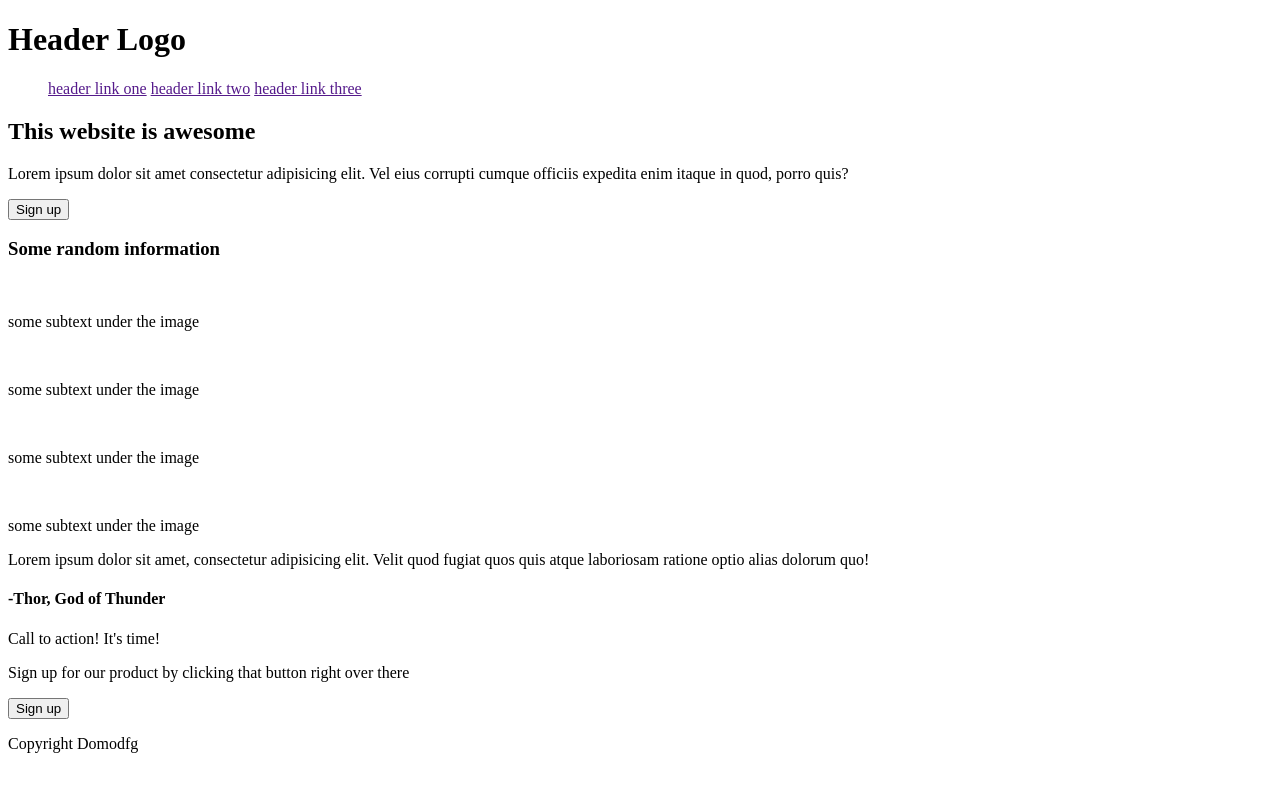
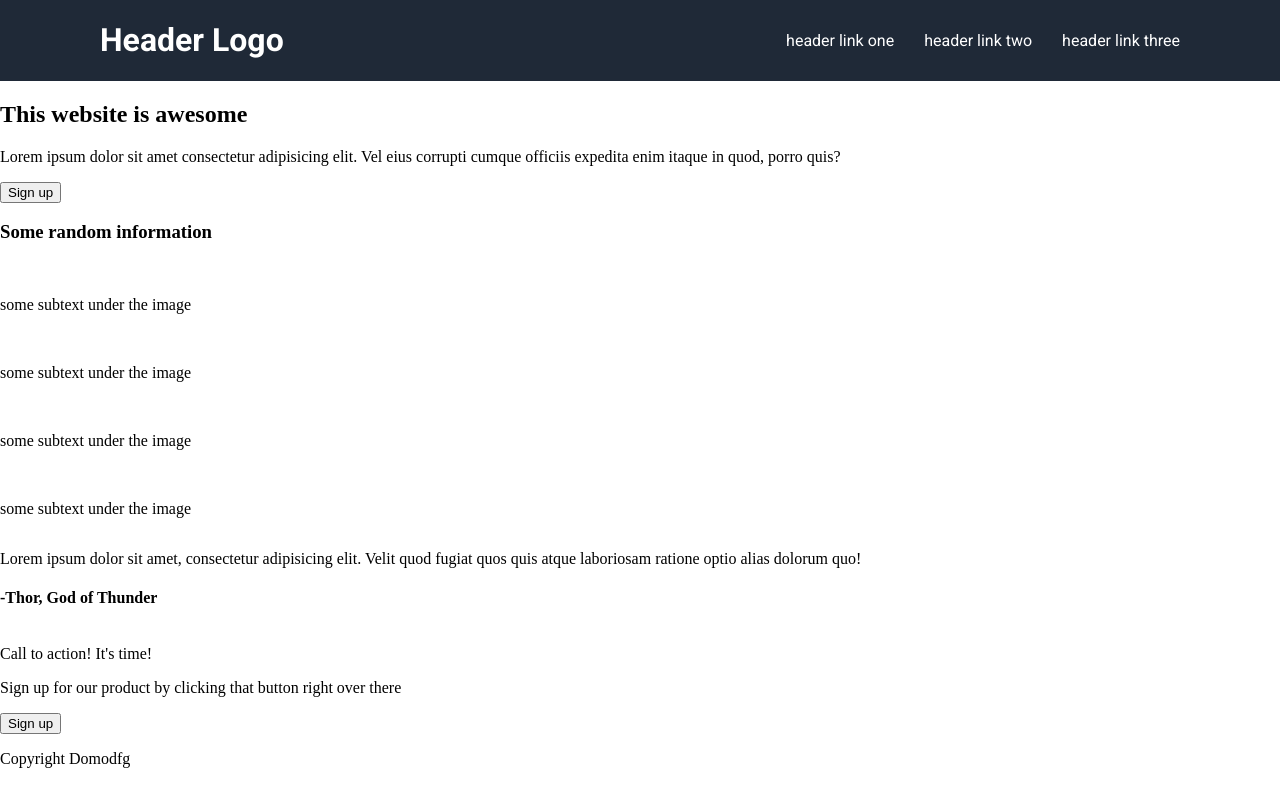
Before and after one commit to domodfg/Landing-page, a plain HTML site: page index.html in a window 1280 px wide. Drawn offline with Linux system fonts and the light colour scheme.

Commit message:
Add css style to header

```diff
--- a/css/style.css
+++ b/css/style.css
@@ -0,0 +1,28 @@
+body {
+    display: flex;
+    flex-direction: column;
+    margin: 0;
+}
+
+.header {
+    display: flex;
+    justify-content: space-between;
+    padding-left: 100px;
+    padding-right: 100px;
+    font-family: 'Roboto', sans-serif;
+    font-weight: 500;
+    color: white;
+    background-color: #1F2937;
+}
+
+ul {
+    display: flex;
+    gap: 30px;
+    align-items: center;
+}
+
+.header a {
+    color: white;
+    text-decoration: none;
+    font-weight: 400;
+}
--- a/index.html
+++ b/index.html
@@ -5,6 +5,8 @@
     <meta http-equiv="X-UA-Compatible" content="IE=edge" />
     <meta name="viewport" content="width=device-width, initial-scale=1.0" />
     <title>cafe domo</title>
+    <link rel="stylesheet" href="css/style.css">
+    <link href="https://fonts.googleapis.com/css2?family=Roboto:ital,wght@0,100;0,300;0,400;0,500;0,700;0,900;1,100;1,300;1,400;1,500;1,700;1,900&display=swap" rel="stylesheet">
   </head>
   <body>
     <div class="header">
```
